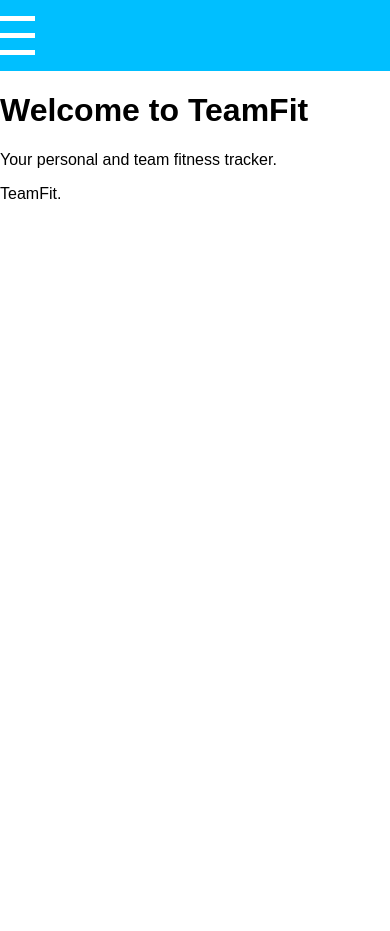
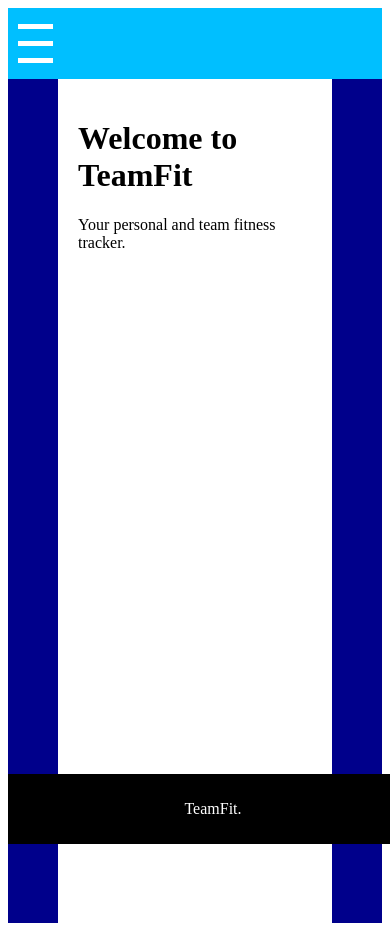
Before and after one commit to isiahmacias25/TeamFit, a PHP site: page /home.html in a window 390 px wide. Before the commit the page ends 199 px from the top, so only its background shows below. Run offline with PHP 8.4, Linux system fonts and the light colour scheme.

Commit message:
Update Styles.css

```diff
--- a/Styles.css
+++ b/Styles.css
@@ -1,14 +1,8 @@
-body {
-    margin: 0;
-    font-family: Arial, sans-serif;
-    background-color: white;
-}
-
 /* Sticky Header */
 header {
     background-color: #00BFFF; /* Bright blue */
     color: white;
-    padding: 10px 0;
+    padding: 10px 20px;
     text-align: center;
     font-size: 24px;
     position: sticky;
@@ -18,12 +12,12 @@ header {
     justify-content: space-between;
     align-items: center;
 }
+
 /* Hamburger Menu */
 .menu-icon {
     display: flex;
     flex-direction: column;
     cursor: pointer;
-    margin-right: 20px; /* Move the menu icon to the right */
 }
 
 .menu-icon div {
@@ -32,16 +26,6 @@ header {
     background-color: white;
     margin: 6px 0;
 }
-
-/* Mobile Menu Handling */
-@media (max-width: 768px) {
-    nav ul {
-        display: none;
-        flex-direction: column;
-        align-items: center;
-        width: 100%;
-        background-color: #00BFFF;
-        position
 
 /* Sticky Footer */
 footer {
@@ -98,8 +82,12 @@ nav ul li a {
         width: 100%;
         background-color: #00BFFF;
         position: absolute;
-        top: 60px;
+        top: 60px; /* Positioned below header */
         left: 0;
+    }
+
+    nav ul.show {
+        display: flex;
     }
 
     nav ul li {
@@ -107,4 +95,11 @@ nav ul li a {
         width: 100%;
         text-align: center;
     }
+
+    /* Make the header more compact on mobile */
+    header {
+        flex-direction: column;
+        align-items: flex-start;
+        padding: 10px;
+    }
 }
```
